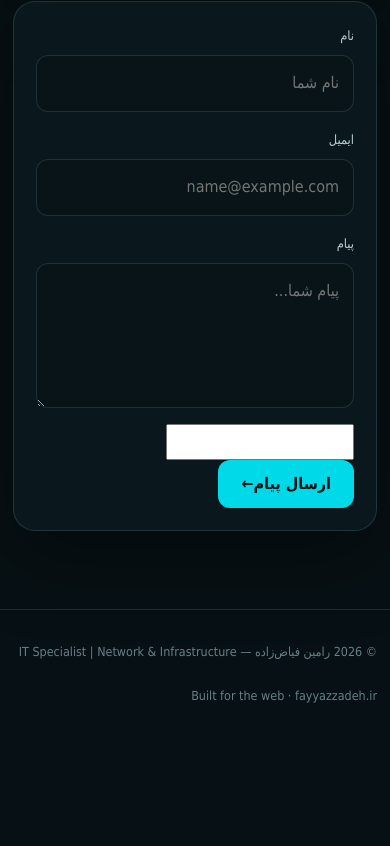
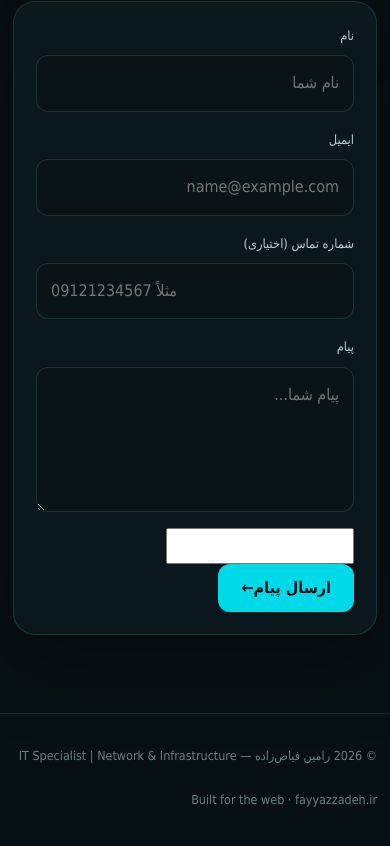
Before and after one commit to fayyazzadeh/fayyazadeh, a Next.js app: page / in a window 390 px wide. Shown: the part 8504-9350 px from the top of the page. Before the commit the page ends 9257 px from the top, so only its background shows below. Built offline with nearby package versions, Linux system fonts and the light colour scheme; a small style sheet from the web is missing; a web font is replaced by a local one.

Commit message:
Add Contact - phone

```diff
--- a/app/page.tsx
+++ b/app/page.tsx
@@ -162,6 +162,7 @@ export default function Home() {
         body: JSON.stringify({
           name: data.get("name"),
           email: data.get("email"),
+          phone: data.get("phone"),
           message: data.get("message"),
           website: data.get("website"),
           turnstileToken: data.get("cf-turnstile-response"),
@@ -549,6 +550,19 @@ export default function Home() {
                 </div>
 
                 <div className="field">
+                  <label htmlFor="phone">شماره تماس (اختیاری)</label>
+
+                  <input
+                    id="phone"
+                    name="phone"
+                    type="tel"
+                    maxLength={20}
+                    placeholder="مثلاً 09121234567"
+                    inputMode="tel"
+                  />
+                </div>
+
+                <div className="field">
                   <label htmlFor="message">پیام</label>
 
                   <textarea
```
